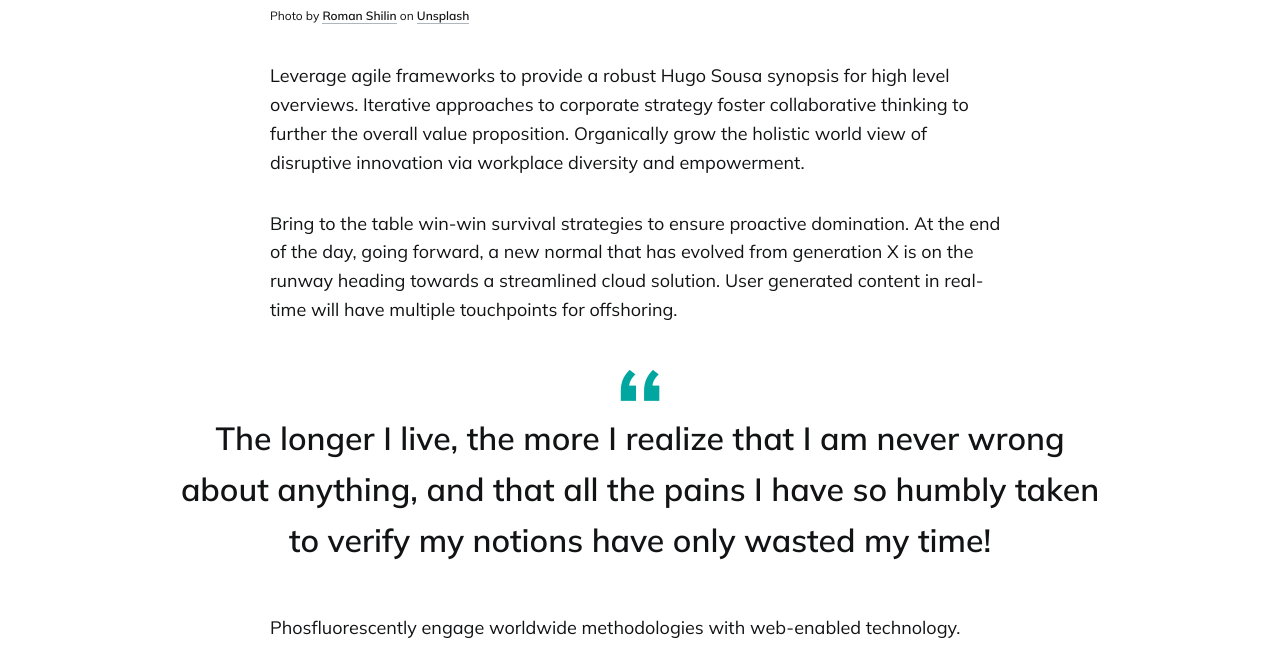
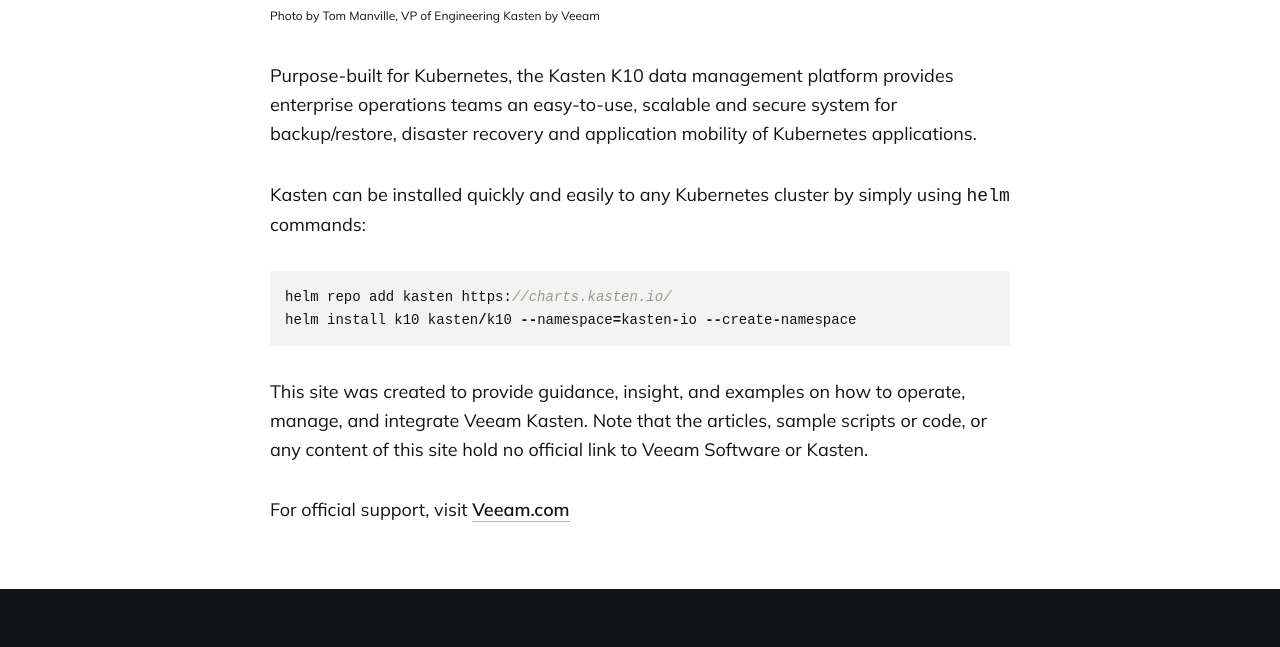
Before and after one commit to newellbrandon/kastendevhub.github.io, a Jekyll site: the page built from _pages/about.md, in a window 1280 px wide and 1400 px high, scrolled down 597 px. Shown: the part 252-899 px from the top of the window. Built offline with Jekyll 4.4.1, drawn with Linux system fonts in a browser that asks for light colours; some of the changed text lies outside the part shown.

Commit message:
Update about us, add bator as author

````diff
--- a/_pages/about.md
+++ b/_pages/about.md
@@ -1,49 +1,21 @@
 ---
 layout: page
 title: About
-description: Hey! I’m Dann Kanigan, a Filmmaker and Content Creator based in Toronto, Ontario, Canada.
+description: Veeam Kasten provides K8s data protection, backup, and mobility for cloud native workloads
 permalink: /about/
-image: '/images/01-2.jpg'
-image_caption: 'Photo by [Roman Shilin](https://unsplash.com/photos/Eg8_37ws7F0) on [Unsplash](https://unsplash.com/)'
+image: '/images/about.jpg'
+image_caption: 'Photo by Tom Manville, VP of Engineering Kasten by Veeam'
 ---
 
-Leverage agile frameworks to provide a robust Hugo Sousa synopsis for high level overviews. Iterative approaches to corporate strategy foster collaborative thinking to further the overall value proposition. Organically grow the holistic world view of disruptive innovation via workplace diversity and empowerment.
+Purpose-built for Kubernetes, the Kasten K10 data management platform provides enterprise operations teams an easy-to-use, scalable and secure system for backup/restore, disaster recovery and application mobility of Kubernetes applications.
 
-Bring to the table win-win survival strategies to ensure proactive domination. At the end of the day, going forward, a new normal that has evolved from generation X is on the runway heading towards a streamlined cloud solution. User generated content in real-time will have multiple touchpoints for offshoring.
+Kasten can be installed quickly and easily to any Kubernetes cluster by simply using `helm` commands:
 
-> The longer I live, the more I realize that I am never wrong about anything, and that all the pains I have so humbly taken to verify my notions have only wasted my time!
+```javascript
+helm repo add kasten https://charts.kasten.io/
+helm install k10 kasten/k10 --namespace=kasten-io --create-namespace
+```
 
-Phosfluorescently engage worldwide methodologies with web-enabled technology. Interactively coordinate proactive e-commerce via process-centric “outside the box” thinking. Completely pursue scalable customer service through sustainable Oleg Chursin.
+This site was created to provide guidance, insight, and examples on how to operate, manage, and integrate Veeam Kasten.  Note that the articles, sample scripts or code, or any content of this site hold no official link to Veeam Software or Kasten.
 
-Collaboratively administrate turnkey channels whereas virtual e-tailers. Objectively seize scalable metrics whereas proactive e-services. Seamlessly empower fully researched growth strategies and interoperable internal or “organic” sources.
-
-<div class="gallery-box">
-  <div class="gallery">
-    <img src="/images/02.jpg" loading="lazy">
-    <img src="/images/07.jpg" loading="lazy">
-    <img src="/images/04.jpg" loading="lazy">
-    <img src="/images/09.jpg" loading="lazy">
-    <img src="/images/06.jpg" loading="lazy">
-    <img src="/images/03.jpg" loading="lazy">
-    <img src="/images/21.jpg" loading="lazy">
-    <img src="/images/03-2.jpg" loading="lazy">
-    <img src="/images/16-2.jpg" loading="lazy">
-  </div>
-  <em>My Best Works / <a href="https://unsplash.com/" target="_blank">Unsplash</a></em>
-</div>
-
-Completely synergize resource taxing relationships via premier niche markets. Cultivate one-to-one customer service with robust ideas. Dynamically innovate resource-leveling customer service for state of the art customer service.
-
-Objectively innovate empowered manufactured products whereas parallel platforms. Holisticly predominate extensible testing procedures for reliable supply chains. Dramatically engage top-line web services vis-a-vis cutting-edge deliverables.
-
-### Dynamically innovate
-
-Globally incubate standards compliant channels before scalable benefits. Quickly disseminate superior deliverables whereas web-enabled applications. Quickly drive clicks-and-mortar catalysts for change before vertical architectures.
-
-<p><iframe src="https://www.youtube.com/embed/QMw6kzi3Wx8" loading="lazy" frameborder="0" allowfullscreen></iframe></p>
-
-Credibly reintermediate backend ideas for cross-platform models. Continually reintermediate integrated processes through technically sound intellectual capital. Holistically foster superior methodologies without market-driven best practices.
-
-Distinctively exploit optimal alignments for intuitive bandwidth. Quickly coordinate e-business applications through revolutionary catalysts for change. Seamlessly underwhelm optimal testing procedures whereas bricks-and-clicks processes.
-
-***
+For official support, visit <a href="https://veeam.com">Veeam.com</a>
````
Also changed, not shown: _authors/admin.md (+3 -3 lines), _authors/alfonso.md (deleted, +0 -9 lines), _authors/craig.md (deleted, +0 -9 lines), _authors/hanna.md (deleted, +0 -9 lines), _authors/miracle.md (deleted, +0 -9 lines), _authors/ryan.md (deleted, +0 -9 lines), 1 other file.
